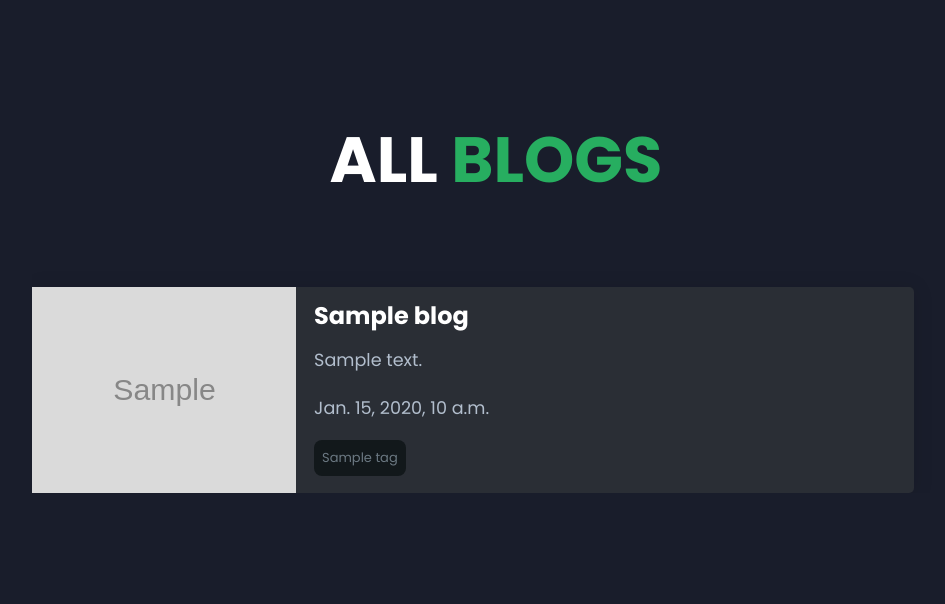
After one commit to juspreet51/BlogWebsite, a Django app: template home/templates/showmore.html in a window 1280 px wide. The commit adds this page. Shown: the top 604 px of the page, without its empty margins (144-1089 px from the left). Run offline with Django 4.2, Linux system fonts and the light colour scheme; the template is opened without the code that fills it: most values are stand-ins (such as "Sample title", 1, 10 or a date in 2020); grey boxes marked "Sample" are stand-in pictures.

Commit message:
some changes

```diff
--- a/blog_website/settings.py
+++ b/blog_website/settings.py
@@ -82,7 +82,8 @@ TEMPLATES = [
                 'home.context_processors.getBlog',
                 'home.context_processors.getProject',
                 'home.context_processors.getSkills',
-                'home.context_processors.getExperience'
+                'home.context_processors.getExperience',
+                'home.context_processors.getBlogAll'
             ],
         },
     },
--- a/home/static/css/styles.css
+++ b/home/static/css/styles.css
@@ -391,8 +391,7 @@ header {
 .about-container {
   display: grid;
   grid-template-columns: repeat(2, 1fr);
-  padding-top: 3.5rem;
-  padding-bottom: 5rem;
+  padding: 3.5rem;
 }
 
 .about-container .right-about {
@@ -462,7 +461,7 @@ header {
 }
 
 .about-stats {
-  padding-bottom: 4rem;
+  padding: 4rem;
 }
 
 .about-stats .progress-bars {
@@ -556,7 +555,7 @@ header {
   display: grid;
   grid-template-columns: repeat(2, 1fr);
   grid-gap: 2rem;
-  padding-bottom: 3rem;
+  padding: 3rem;
 }
 
 .timeline .timeline-item {
@@ -693,26 +692,49 @@ header {
   opacity: 1;
   transform: scale(1);
 }
-
-.blogs {
-  /* display: grid;
-  grid-template-columns: repeat(3, 1fr);
-  grid-gap: 2rem; */
-  display: flex;
-  flex-direction: row;
-  flex-wrap: wrap;
+.blogs-content{
+  display: flex;
+  flex-direction: column;
+
+}
+.blogs{
+  max-height: 50rem;
+  overflow-y: auto;
+  display: block;
+  flex-direction: column;
+  align-items: center;
   margin-top: 3rem;
   gap:2rem;
   justify-content: center;
 }
+/* .blogs::-webkit-scrollbar {
+  width: 0.4rem;
+  height: 100%;
+  background-color: var(--color);
+}
+
+.blogs::-webkit-scrollbar-thumb {
+  background: var(--color-secondary)
+} */
+
+.blogs::-webkit-scrollbar {
+  width: 0.4rem;
+  height: 100%;
+  background-color: var(--color);
+}
+
+.blogs::-webkit-scrollbar-thumb {
+  background: var(--color-secondary)
+}
 
 .blogs .blog {
-  width: 17rem;
+  width: 95%;
   margin-top: 2rem;
-  /* height: fit-content; */
   position: relative;
   background-color: var(--color-grey-5);
   border-radius: 5px;
+  display: flex;
+  flex-direction: row;
   box-shadow: 1px 1px 20px rgba(0, 0, 0, 0.1);
   transition: all 0.4s ease-in-out;
 }
@@ -730,14 +752,26 @@ header {
 }
 
 .blogs .blog img {
-  width: 100%;
-  height: 300px;
+  width: 30%;
   object-fit: cover;
-  border-top-left-radius: 5px;
-  border-top-right-radius: 5px;
   filter: grayscale(100%);
   transition: all 0.4s ease-in-out;
 
+}
+#show-more{
+  display: block;
+  padding: 0.4rem;
+  border-radius: 0.5rem;
+  margin: auto;
+  margin-top: 2rem;
+  align-self: center;
+  cursor: pointer;
+  color: var(--color-primary);
+  background-color: var(--color-secondary);
+}
+#show-more:hover{
+  background-color: var(--color-primary);
+  color: var(--color-secondary);
 }
 #cat-img{
   cursor: pointer;
@@ -746,7 +780,7 @@ header {
 .blogs .blog .blog-text {
   margin-top: -7px;
   padding: 1.1rem;
-  border-top: 8px solid var(--color-secondary);
+  /* border-top: 8px solid var(--color-secondary); */
 }
 
 .blogs .blog .blog-text h4 {
@@ -1004,10 +1038,6 @@ header {
   transform: scale(1.1);
 }
 
-/* .category>p {
-  text-align: center;
-} */
-
 
 
 
@@ -1315,10 +1345,8 @@ header {
   }
 
   .blogs {
-    /* grid-template-columns: repeat(1, 1fr); */
     padding-bottom: 6rem;
   }
-
 
   .contact-content-con {
     flex-direction: column;
--- a/home/templates/home.html
+++ b/home/templates/home.html
@@ -231,16 +231,19 @@
                             <p>
                                 {{bg.content | safe}}
                             </p>
+                            <p>{{bg.date}}</p>
                             <div class='tag-list'>
                                 {% for tag in bg.cat.all %}
-                                <a href="category/{{tag}}" class='blog-tag'>{{tag}}</a>
+                                <a href="category/{{tag}}" target="_blank" class='blog-tag'>{{tag}}</a>
                                 {% endfor %}
                             </div>
                         </div>
 
+
                     </div>
                     {% endfor %}
                 </div>
+                <a href="/showBlogs" target="_blank"><button id="show-more">Show More</button></a>
             </div>
         </section>
         <section class="container" id="tags">
--- /dev/null
+++ b/home/templates/showmore.html
@@ -0,0 +1,71 @@
+{% load static %}
+<!DOCTYPE html>
+<html lang="en">
+  <head>
+    <meta charset="UTF-8" />
+    <meta http-equiv="X-UA-Compatible" content="IE=edge" />
+    <meta name="viewport" content="width=device-width, initial-scale=1.0" />
+    <title>{{blogid.title}}</title>
+    <link rel="shortcut icon" href="{% static '/images/favicon.ico' %}"/>
+    <link rel="stylesheet" href="{% static 'css/styles.css'%}" />
+    <link rel="preconnect" href="https://fonts.googleapis.com" />
+    <link rel="preconnect" href="https://fonts.gstatic.com" crossorigin />
+    <link
+      rel="stylesheet"
+      href="https://cdnjs.cloudflare.com/ajax/libs/font-awesome/4.7.0/css/font-awesome.min.css"
+    />
+    <link
+      rel="stylesheet"
+      href="https://cdnjs.cloudflare.com/ajax/libs/font-awesome/5.15.4/css/all.min.css"
+      integrity="sha512-1ycn6IcaQQ40/MKBW2W4Rhis/DbILU74C1vSrLJxCq57o941Ym01SwNsOMqvEBFlcgUa6xLiPY/NS5R+E6ztJQ=="
+      crossorigin="anonymous"
+      referrerpolicy="no-referrer"
+    />
+    <link
+      href="https://fonts.googleapis.com/css2?family=Poppins:wght@400;500;600;700;800&display=swap"
+      rel="stylesheet"
+    />
+    <link
+      rel="stylesheet"
+      href="//cdnjs.cloudflare.com/ajax/libs/highlight.js/11.7.0/styles/stackoverflow-dark.min.css"
+    />
+    <script src="https://code.jquery.com/jquery-3.5.1.js"></script>
+    <script src="https://cdnjs.cloudflare.com/ajax/libs/OwlCarousel2/2.3.4/owl.carousel.min.js"></script>
+    <link
+      rel="stylesheet"
+      href="https://cdnjs.cloudflare.com/ajax/libs/OwlCarousel2/2.3.4/assets/owl.carousel.min.css"
+    />
+  </head>
+  <body>
+    <section class="container" id="blogs">
+        <div class="blogs-content">
+            <div class="main-title">
+                <h2>All <span>Blogs</span></h2>
+            </div>
+            <div class="blogs" id="blog-ct">
+                {% for bg in blogs %}
+                <div class="blog">
+                    <img src="{{bg.image}}" alt={{bg.title}}>
+                    <div class="blog-text">
+                        <a href="/blog/{{bg.title}}" target="_blank"><h4>
+                            {{bg.title}}
+                        </h4></a>
+                        <p>
+                            {{bg.content | safe}}
+                        </p>
+                        <p>{{bg.date}}</p>
+                        <div class='tag-list'>
+                            {% for tag in bg.cat.all %}
+                            <a href="category/{{tag}}" target="_blank" class='blog-tag'>{{tag}}</a>
+                            {% endfor %}
+                        </div>
+                    </div>
+                </div>
+                {% endfor %}
+            </div>
+        </div>
+    </section>
+    <script src="{% static 'js/app.js'%}"></script>
+    <script src="//cdnjs.cloudflare.com/ajax/libs/highlight.js/11.7.0/highlight.min.js"></script>
+  </body>
+</html>
--- a/home/urls.py
+++ b/home/urls.py
@@ -8,6 +8,7 @@ urlpatterns = [
     path('blog/blogs',views.blog, name='blog'),
     path('blog/blogs/<int:id>',views.blog_tag, name='blog_tag'),
     path('blog/<str:title>',views.blog_title,name='blog_id'),
+    path('showBlogs',views.blog_all,name='blog_all'),
     path('about/aboutme',views.about, name='about'),
     path('category/<str:tag>',views.category, name='category'),
     path('contact/contactus',views.contact, name='contact')
--- a/home/views.py
+++ b/home/views.py
@@ -100,3 +100,8 @@ def contact(request):
 def blog_title(request,title):
     blogid=Blog.objects.get(title=title)
     return render(request,'showblog.html',{"blogid":blogid})
+
+
+def blog_all(request):
+    blogs=Blog.objects.all()
+    return render(request,'showmore.html')
```
Also changed, not shown: home/context_processors.py (+10 -1 lines), db.sqlite3.
